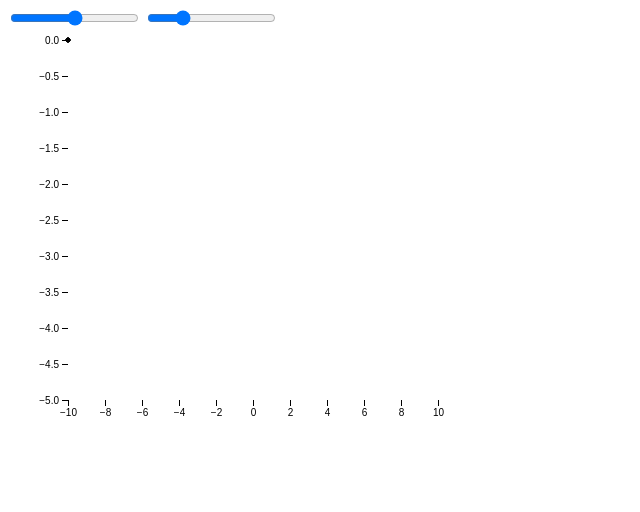
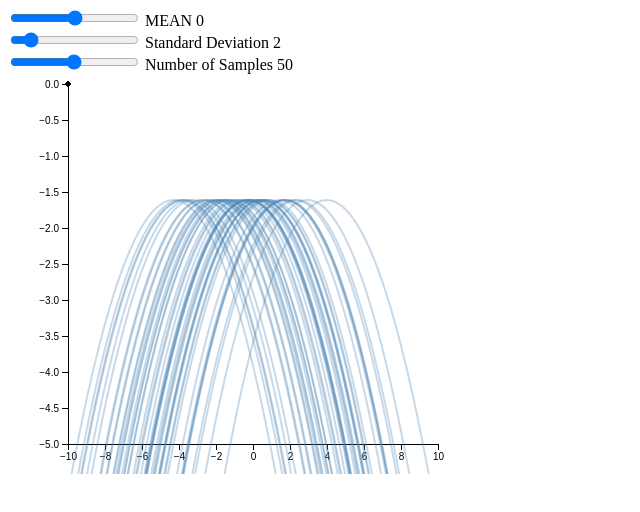
Before and after one commit to TheRealMarcusChiu/d3js, a plain HTML site: page 3/index.html in a window 1280 px wide. Shown: the whole page, without its empty margins (0-640 px from the left). Drawn offline with nearby package versions, Linux system fonts and the light colour scheme.

Commit message:
initial commit

```diff
--- a/3/index.html
+++ b/3/index.html
@@ -7,8 +7,16 @@
 <body>
 <div id="test"></div>
     <div>
-        <input type="range" min="-5" max="5" value="0" class="slider" id="slider_mean">
-        <input type="range" min="1" max="5" value="2" class="slider" id="slider_std">
+        <input type="range" min="-10" max="10" value="0" class="slider" id="slider_mean" step="0.1" oninput="this.nextElementSibling.value = this.value"> MEAN
+        <output>0</output>
+    </div>
+    <div>
+        <input type="range" min="1" max="10" value="2" class="slider" id="slider_std" step="0.1" oninput="this.nextElementSibling.value = this.value"> Standard Deviation
+        <output>2</output>
+    </div>
+    <div>
+        <input type="range" min="1" max="100" value="50" class="slider" id="slider_num_samples" oninput="this.nextElementSibling.value = this.value"> Number of Samples
+        <output>50</output>
     </div>
     <div>
         <svg id="plot1"></svg>
--- a/3/index.js
+++ b/3/index.js
@@ -19,16 +19,6 @@ function generate_data_sets(random_x_values=[], std=1) {
 
     return data_sets;
 }
-
-const margin = {top: 10, right: 30, bottom: 30, left: 60}
-const width = 460 - margin.left - margin.right
-const height = 400 - margin.top - margin.bottom;
-var mean = document.getElementById("slider_mean").value;
-var std = document.getElementById("slider_std").value;
-var num_random_values = 5
-var random_x_values = generate_random_values(num_random_values, mean, std);
-var data_sets = generate_data_sets(random_x_values, std);
-
 
 class Plot {
     constructor(svg_id, margin, width, height) {
@@ -52,18 +42,22 @@ class Plot {
           .call(d3.axisBottom(this.x));
         this.svg.append("g")
           .call(d3.axisLeft(this.y));
+        this.path = this.svg.append("g");
+        this.focus_sets = [];
     }
 
     initializeDataSets(num_random_values, data_sets) {
+        for (let i = 0; i < this.focus_sets.length; i++) {
+            this.focus_sets[i].remove();
+        }
         this.num_random_values = num_random_values;
         this.data_sets = data_sets;
         this.focus_sets = [];
+        var that = this;
 
-        for (let i = 0; i < num_random_values; i++) {
-            var that = this;
-            // Create the line
-            var path = this.svg.selectAll("path").data(data_sets[i]);
-            path.attr("fill", "none")
+        // Plot Lines
+        var paths = this.path.selectAll("path").data(this.data_sets);
+        paths.attr("fill", "none")
             .attr("stroke", "steelblue")
             .attr("stroke-opacity", 0.3)
             .attr("stroke-width", 2)
@@ -71,7 +65,7 @@ class Plot {
                 .x(function(d) { return that.x(d.x) })
                 .y(function(d) { return that.y(d.y) })
             );
-            path.enter().append("path")
+        paths.enter().append("path")
             .attr("fill", "none")
             .attr("stroke", "steelblue")
             .attr("stroke-opacity", 0.3)
@@ -80,13 +74,12 @@ class Plot {
                 .x(function(d) { return that.x(d.x) })
                 .y(function(d) { return that.y(d.y) })
             );
-            path.exit().remove();
-        }
+        paths.exit().remove();
 
+        // Plot Foci
         for (let i = 0; i < num_random_values; i++) {
             // Create the circle that travels along the curve of chart
-            var focus = this.svg
-                .append('g')
+            var focus = this.path
                 .append('circle')
                     .attr("stroke", "black")
                     .attr('r', 2)
@@ -110,9 +103,36 @@ class Plot {
     }
 }
 
+const margin = {top: 10, right: 30, bottom: 30, left: 60}
+const width = 460 - margin.left - margin.right
+const height = 400 - margin.top - margin.bottom;
 const plot1 = new Plot("#plot1", margin, width, height);
+var mean = document.getElementById("slider_mean").value;
+var std = document.getElementById("slider_std").value;
+var num_random_values = document.getElementById("slider_num_samples").value
+
+function initialize() {
+    var random_x_values = generate_random_values(num_random_values, mean, std);
+    var data_sets = generate_data_sets(random_x_values, std);
     plot1.initializeDataSets(num_random_values, data_sets);
-//plot1.initializeDataSets(num_random_values, data_sets);
+}
+
+initialize()
+
+d3.select("#slider_mean").on("change", function(d) {
+    mean = +this.value;
+    initialize();
+});
+
+d3.select("#slider_std").on("change", function(d) {
+    std = +this.value;
+    initialize();
+});
+
+d3.select("#slider_num_samples").on("change", function(d) {
+    num_random_values = +this.value;
+    initialize();
+});
 
 // Create a rect on top of the svg area: this rectangle recovers mouse position
 plot1.svg
```
Lines whose indentation alone changed are shown as unchanged.
